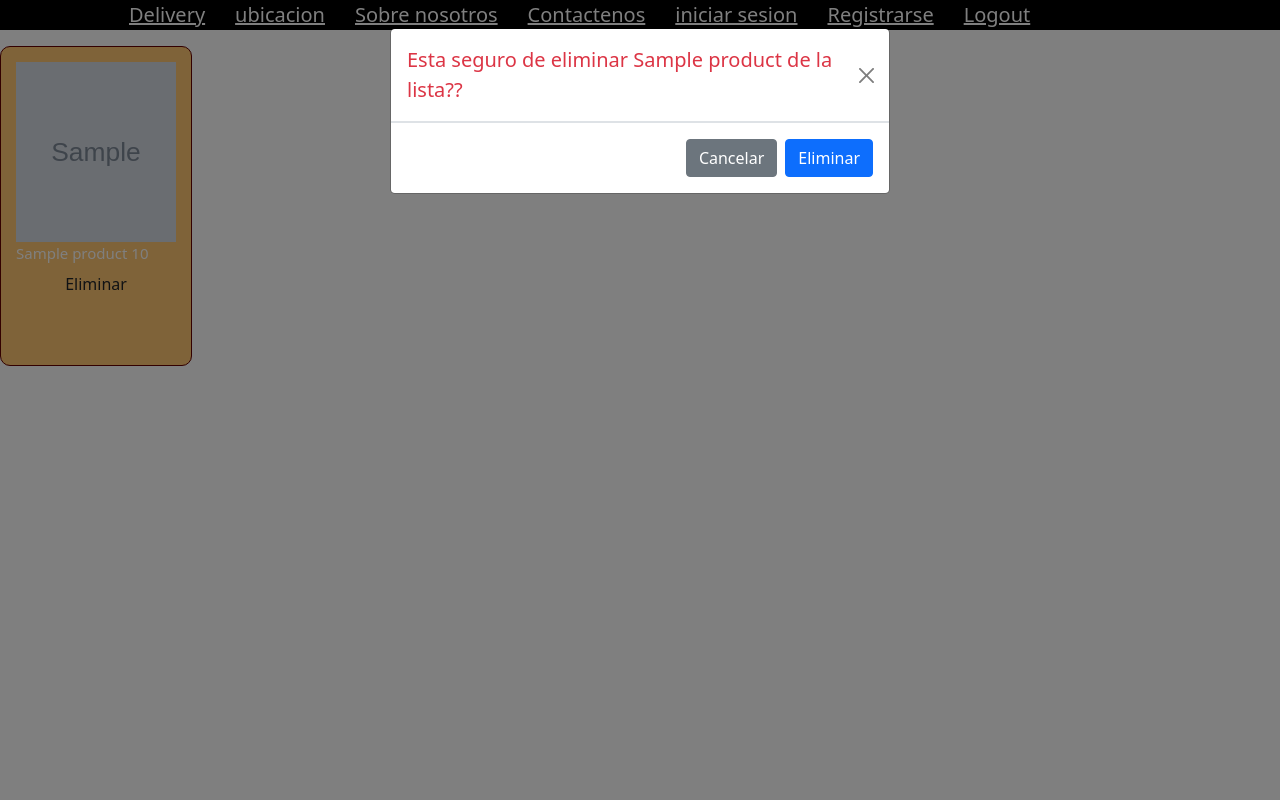
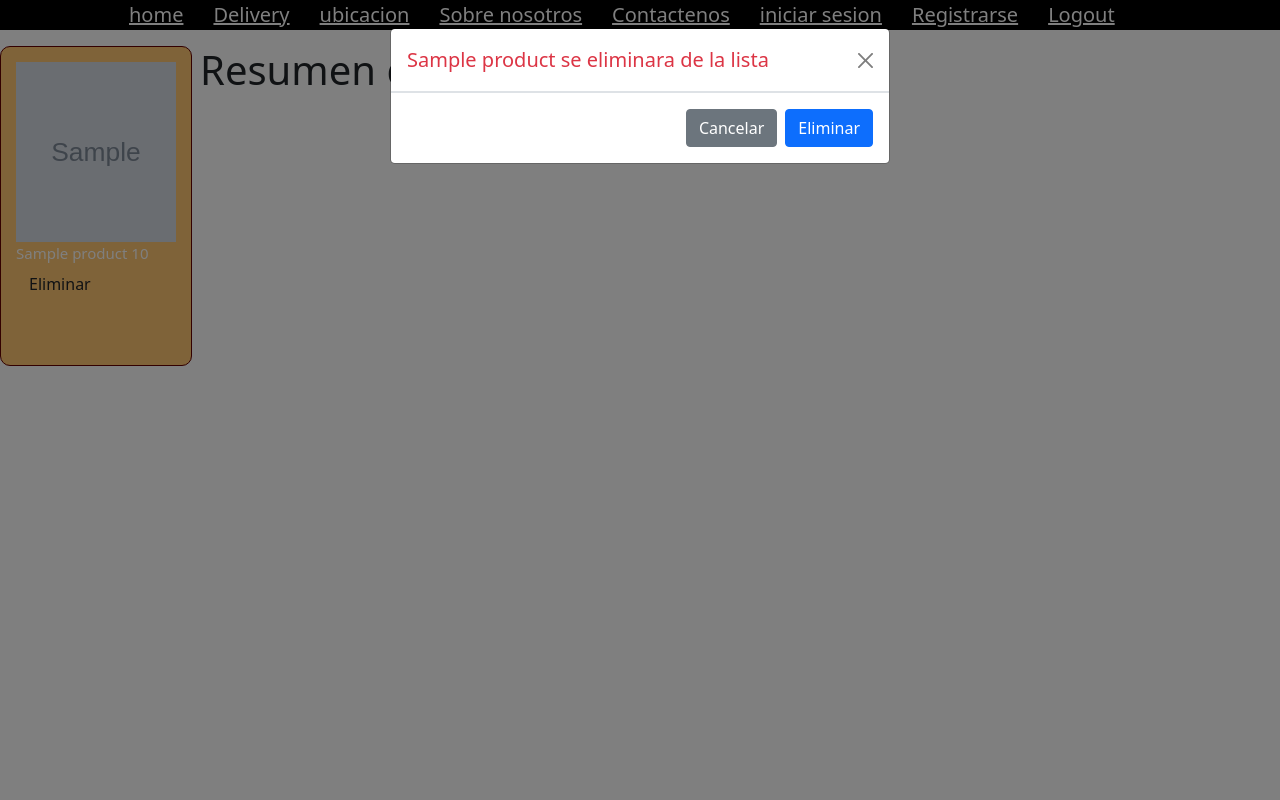
Before and after one commit to Eyvarjgc/Ecommerce-, a Django app: template ecommerce/templates/delivery.html in a window 1280 px wide, after a click on "Eliminar". Run offline with Django 4.2, Linux system fonts and the light colour scheme; the template is opened without the code that fills it: most values are stand-ins (such as "Sample title", 1, 10 or a date in 2020); grey boxes marked "Sample" are stand-in pictures.

Commit message:
Terminar el Delivery section

```diff
--- a/ecommerce/models.py
+++ b/ecommerce/models.py
@@ -16,7 +16,7 @@ class CustomUser(AbstractUser):
 
 class Product(models.Model):
     name = models.CharField(("Nombre"), max_length=50,null=True)
-    price = models.FloatField(("Precio"),null=True)
+    price = models.DecimalField(("Precio"), max_digits=5, decimal_places=2)
     image = models.ImageField(("Imagen"), upload_to='static/media', height_field=None, width_field=None, max_length=None,null=True)
     # list = models.ManyToManyField(car, verbose_name=_(""))
 
--- a/ecommerce/templates/delivery.html
+++ b/ecommerce/templates/delivery.html
@@ -13,30 +13,43 @@
                 {{ProductsLists.product}}
                 {{ProductsLists.product.price}}
 
+                <form action="" method="POST">
+                    {%csrf_token%}
                 <!-- Button trigger modal -->
-                <button type="button" class="btn " data-bs-toggle="modal" data-bs-target="#exampleModal">
+                <input type="button" class="btn " data-bs-toggle="modal" data-bs-target="#exampleModal" name="" value="Eliminar">
+
+
+
+
+                <!-- <button type="button" class="btn " data-bs-toggle="modal" data-bs-target="#exampleModal" name="delete{{ProductsLists.id}}">
                     Eliminar
-                </button>
+                </button> -->
+
 
                 <!-- Modal -->
+
                     <div class="modal fade" id="exampleModal" tabindex="-1" aria-labelledby="exampleModalLabel" aria-hidden="true">
                         <div class="modal-dialog">
                         <div class="modal-content">
                             <div class="modal-header">
-                        <h5 class="modal-title text-danger" id="exampleModalLabel">Esta seguro de eliminar {{ProductsLists.product}} de la lista??</h5>
+                            <h5 class="modal-title text-danger" id="exampleModalLabel">{{ProductsLists.product}} se eliminara de la lista</h5>
                             <button type="button" class="btn-close" data-bs-dismiss="modal" aria-label="Close"></button>
                             </div>
                             <div class="modal-footer">
                             <button type="button" class="btn btn-secondary" data-bs-dismiss="modal">Cancelar</button>
-                        <button type="button" class="btn btn-primary">Eliminar</button>
+                            <input type="submit" class="btn btn-primary" name="{{ProductsLists.id}}" value="Eliminar">
+
                             </div>
                         </div>
                         </div>
                     </div>
+                </form>
 
             </div>
 
         {%endfor%}
 
-
+            <h1>Resumen del pedido</h1>
+            <p>Subtotal: {{ProductsLists}} </p>
+            <a href="#">COMPRAR AHORA</a>
 {%endblock%}
--- a/ecommerce/templates/nav.html
+++ b/ecommerce/templates/nav.html
@@ -9,6 +9,7 @@
     <div class="container">
         <ul class="flex">
 
+            <li><a href="{%url 'home'%}">home</a></li>
             <li><a href="{%url 'delivery'%}">Delivery</a></li>
             <li><a href="#">ubicacion</a></li>
             <li><a href="#">Sobre nosotros</a></li>
```
Also changed, not shown: ecommerce/views.py (+24 -9 lines), db.sqlite3. Lines whose indentation alone changed are shown as unchanged.
